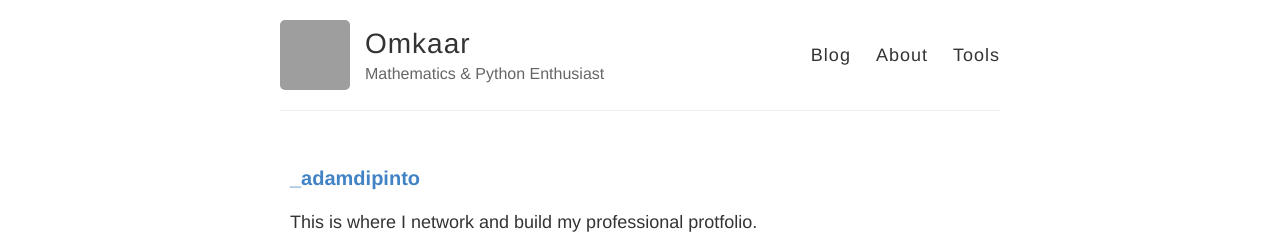
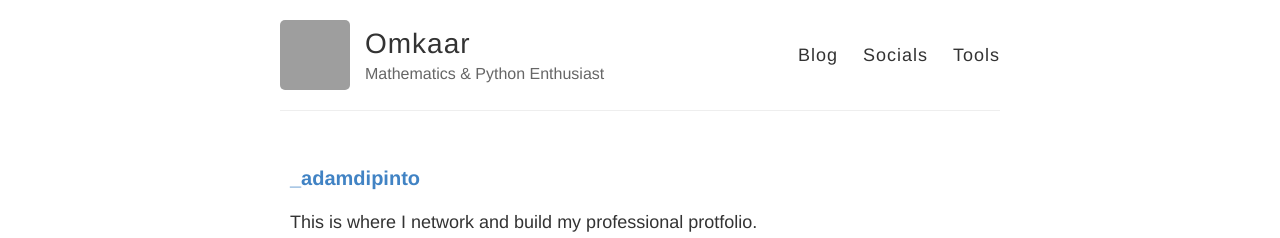
Before and after one commit to Ombucha/ombucha.github.io, a Jekyll site: the page built from socials.html, in a window 1280 px wide. Shown: the top 238 px of the page. Built offline with Jekyll 4.4.1, drawn with Linux system fonts in a browser that asks for light colours; grey boxes are pictures that could not be loaded.

Commit message:
hmm :octocat:

```diff
--- a/_layouts/default.html
+++ b/_layouts/default.html
@@ -31,7 +31,7 @@
 
           <nav>
             <a href="{{ site.baseurl }}/blog">Blog</a>
-            <a href="{{ site.baseurl }}/about">About</a>
+            <a href="{{ site.baseurl }}/socials">Socials</a>
             <a href="{{ site.baseurl }}/tools">Tools</a>
           </nav>
         </header>
--- a/socials.html
+++ b/socials.html
@@ -1,5 +1,6 @@
 ---
 layout: default
+permalink: socials
 ---
 
 <div class="container">
```
